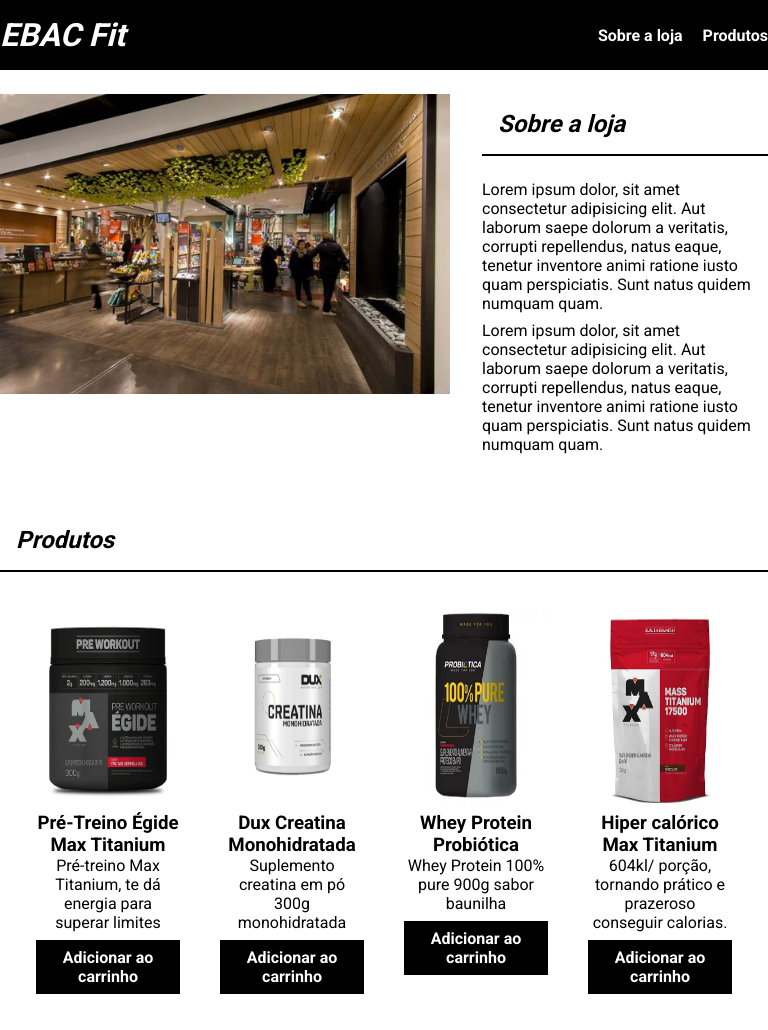
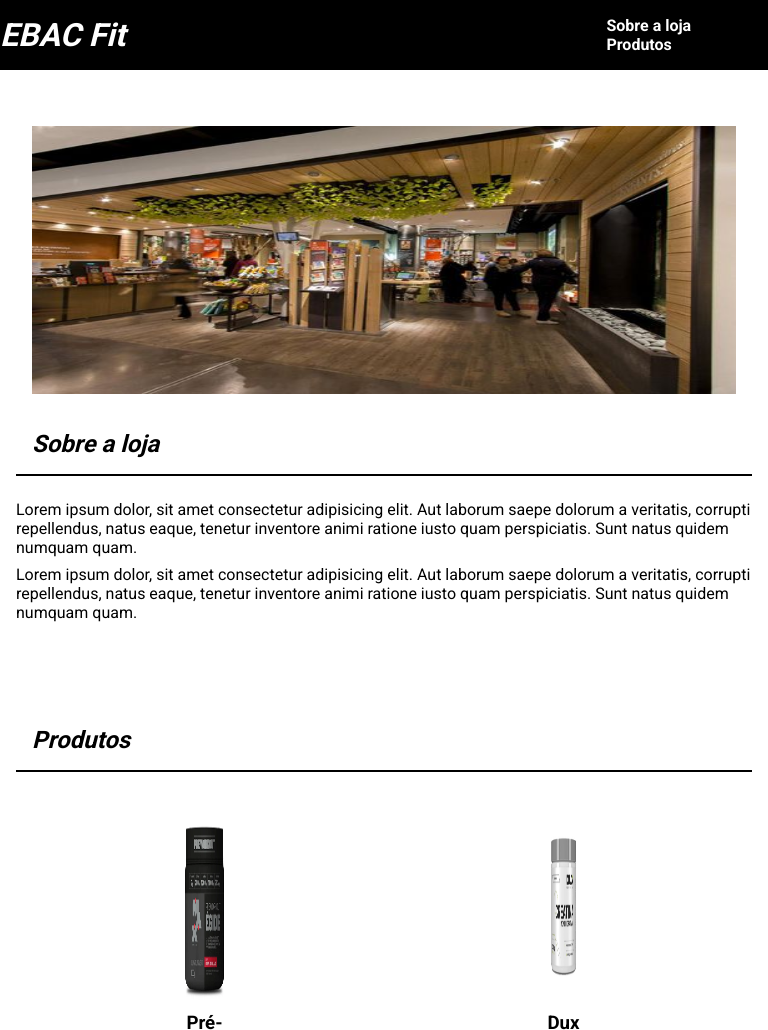
Before and after one commit to pabloliveeira/fabiola_teste, a plain HTML site: page index.html in a window 768 px wide. Shown: the top 1030 px of the page. Drawn offline with Linux system fonts and the light colour scheme.

Commit message:
finalizei errado

```diff
--- a/index.html
+++ b/index.html
@@ -11,6 +11,7 @@
 </head>
 <body>
     <header>
+        <div class="conteudo">
             <div class="container">
                 <h1>EBAC Fit</h1>
                 <nav>
@@ -19,7 +20,7 @@
                             <a href="#sobre">Sobre a loja</a>
                         </li>
                         <li>
-                        <a href="produtos">Produtos</a>
+                            <a href="#produtos">Produtos</a>
                         </li>
                     </ul>
                 </nav>
@@ -66,5 +67,7 @@
         </ul>
             </div>
     </section>
+        </div>
+
 </body>
 </html>
--- a/main.css
+++ b/main.css
@@ -111,28 +111,28 @@
     font-weight: bold;
 }
 
-@media screen and (max-width: 641px) {
-    .container {
+@media screen and (max-width: 640px) {
+    .conteudo {
         max-width: 90%;
     }
 
     header {
         justify-content: space-between;
-        display: flex;
+        display: block;
         align-items: center;
     }
 
-    .container, .sobre {
+    .sobre {
         max-width: 1280px;
         width: 100%;
         margin: 0 auto;
     }
 
-    header .container,
 section .sobre {
     justify-content: space-between;
     display: block;
     align-items: center;
+    padding: 16px;
 }
 
 section .sobre {
@@ -154,13 +154,83 @@
     height: 300px;
     margin: 0;
     width: 100%;
+    padding: 16px;
 }
-.lista {
-    display: block;
+.produtos {
+    padding: 16px;
 }
 
-header .container {
- display: flex;
+.produtos .lista {
+    display: block;
+    justify-content: center;
+    align-items: center;
+    text-align: center;
+}
 
 }
+
+@media  screen and (min-width: 641px) and (max-width: 1024px) {
+    .conteudo {
+        max-width: 90%;
+    }
+
+    header {
+        justify-content: space-between;
+        display: block;
+        align-items: center;
+    }
+
+    header nav li {
+        display: block;
+        margin-left: 16px;
+        font-weight: bold;
+    }
+
+    .sobre {
+        max-width: 1280px;
+        width: 100%;
+        margin: 0 auto;
+    }
+
+section .sobre {
+    justify-content: space-between;
+    display: block;
+    align-items: center;
+    padding: 16px;
 }
+
+section .sobre {
+    align-items: flex-start;
+}
+
+section {
+    padding: 24px 0;
+}
+
+section h2 {
+    margin-bottom: 24px;
+    border-bottom: 2px solid black;
+    padding: 16px;
+    font-style: italic;
+}
+
+.sobre img {
+    height: 300px;
+    margin: 0;
+    padding: 16px;
+    width: 100%;
+}
+
+
+.produtos {
+    padding: 16px;
+}
+.produtos .lista {
+   display: grid;
+   grid-template-columns: repeat(2, 49%);
+}
+
+
+
+
+}
```
Lines whose indentation alone changed are shown as unchanged.
